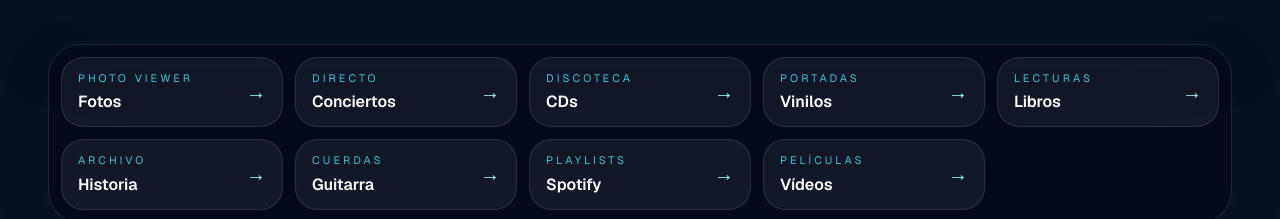
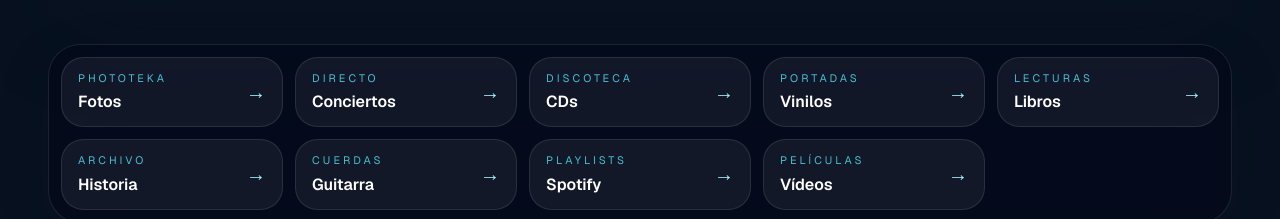
Before and after one commit to kintela/personalWeb, a Next.js app in the folder personalweb/: page / in a window 1280 px wide. Shown: the part 226-445 px from the top of the page. Built offline with nearby package versions, Linux system fonts and the light colour scheme; no server answers; the database is empty.

Commit message:
phototeka

```diff
--- a/personalweb/app/page.tsx
+++ b/personalweb/app/page.tsx
@@ -34,7 +34,7 @@ const SECTION_SHORTCUTS = [
   {
     href: "#fotos",
     label: "Fotos",
-    eyebrow: "Photo Viewer",
+    eyebrow: "PhotoTeka",
   },
   {
     href: "#conciertos",
```
